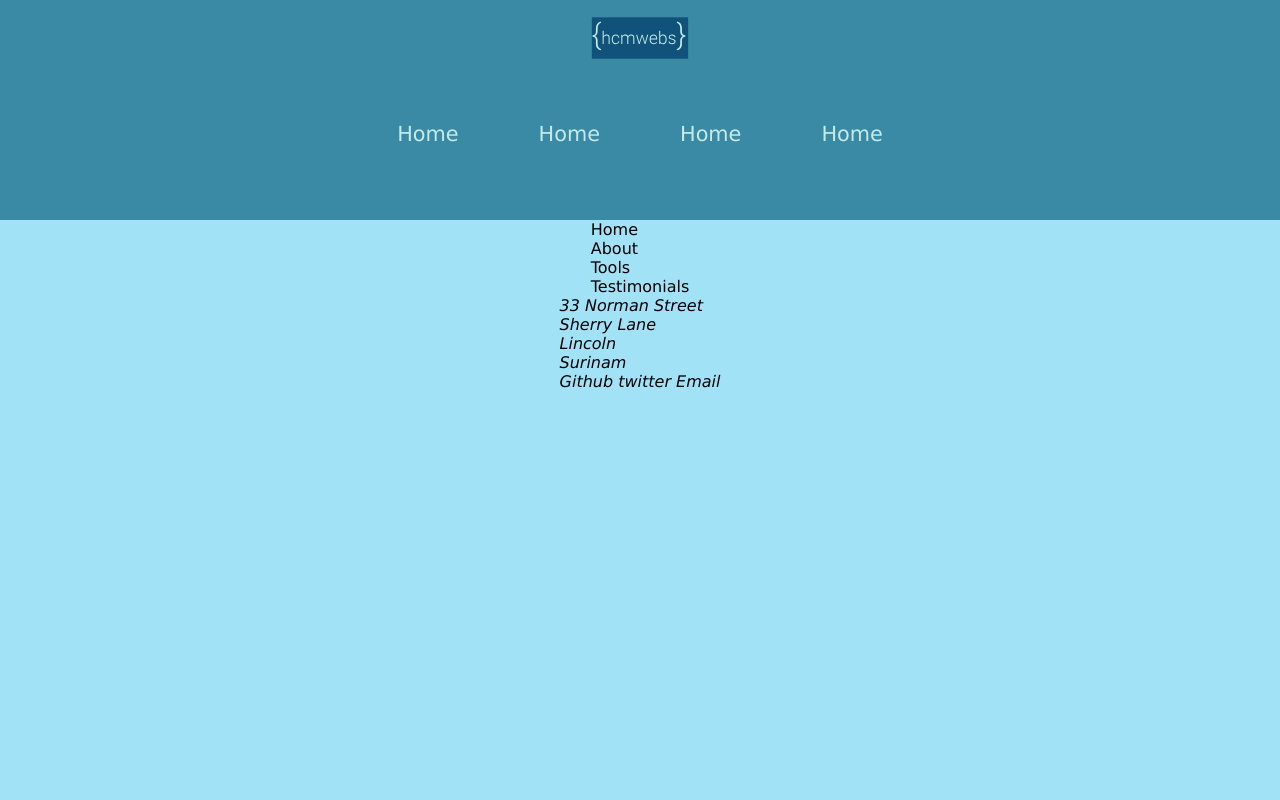
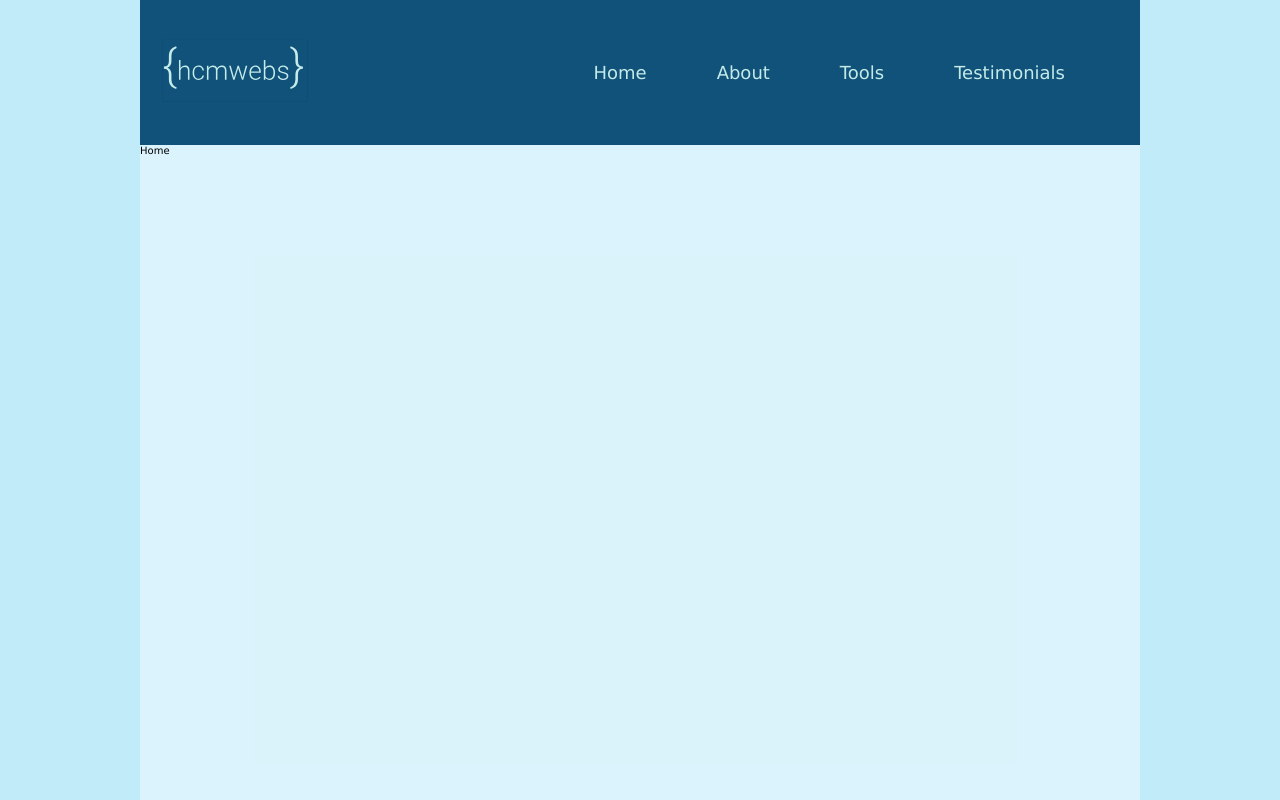
Before and after one commit to Hcmwebs/animationsOnScroll, a plain HTML site: page index.html in a window 1280 px wide. Shown: the top 800 px of the page. Drawn offline with Linux system fonts and the light colour scheme.

Commit message:
styled the  header and started the main section
Signed-off-by: Heze <64218603+Hcmwebs@users.noreply.github.com>

```diff
--- a/index.html
+++ b/index.html
@@ -8,26 +8,26 @@
     <title>Animations On Scroll</title>
   </head>
   <body>
+    <div class="wrapper">
       <header>
         <div class="logo">
           <img src="images/hcmwebsLogo.svg" alt="" />
         </div>
         <nav>
-        <ul class="navbar">
-          <li>Home</li>
-          <li>Home</li>
-          <li>Home</li>
-          <li>Home</li>
-        </ul>
+          <a href="#">Home</a>
+          <a href="#">About</a>
+          <a href="#">Tools</a>
+          <a href="#">Testimonials</a>
         </nav>
       </header>
 
-    <main class="container">
-      <section>Home</section>
-      <section>About</section>
-      <section>Tools</section>
-      <section>Testimonials</section>
+      <main class="mainContent">
+        <section id="home">Home</section>
+        <section id="about">About</section>
+        <section id="tools">Tools</section>
+        <section id="">Testimonials</section>
       </main>
+
       <footer>
         <div class="cta">
           <address>33 Norman Street</address>
@@ -41,5 +41,6 @@
           <i>Email</i>
         </div>
       </footer>
+    </div>
   </body>
 </html>
--- a/style.css
+++ b/style.css
@@ -1,3 +1,12 @@
+:root {
+  --backgroundColor: rgba(101, 207, 242, 0.4);
+  --headerTextColor: rgba(198, 236, 234, 0.99);
+  --headerBgColor: rgba(16, 82, 122, 1);
+  --mainBgColor: rgba(101, 207, 242, 0.8);
+  --boxShadow: 0px 4px 15px 2px rgba(0, 0, 0, 0.3);
+  font-size: 10px;
+}
+
 * {
   margin: 0;
   padding: 0;
@@ -7,7 +16,13 @@
 body {
   font-family: 'Lucida Sans', 'Lucida Sans Regular', 'Lucida Grande',
     'Lucida Sans Unicode', Geneva, Verdana, sans-serif;
-  background-color: rgba(101, 207, 242, 0.6);
+  background-color: var(--backgroundColor);
+  display: flex;
+  justify-content: center;
+  align-items: center;
+}
+.wrapper {
+  max-width: 1000px;
   width: 100%;
   display: flex;
   flex-direction: column;
@@ -15,19 +30,20 @@ body {
   align-items: center;
 }
 
+/* === header === */
 header {
   width: 100%;
-  min-height: 40px;
-  padding: 1rem;
+  /* min-height: 40px; */
+  padding: 2rem;
   display: flex;
   flex-direction: column;
-  justify-content: center;
+  justify-content: space-between;
   align-items: center;
-  color: rgba(198, 236, 234, 0.99);
-  background-color: rgba(15, 102, 131, 0.7);
+  background-color: var(--headerBgColor);
 }
 header .logo {
-  width: 100px;
+  width: 15rem;
+  border: none;
 }
 
 header .logo img {
@@ -36,37 +52,64 @@ header .logo img {
 }
 
 nav {
+  width: 300px;
   max-width: 80%;
-  padding: 1.8rem;
+  padding: 2rem;
   display: flex;
+  flex-direction: column;
   justify-content: center;
   align-items: center;
 }
-.navbar {
-  /* width: 80%; */
-  list-style: none;
-  padding: 0;
-  margin: 0 auto;
+
+nav a {
+  width: 100%;
+  text-decoration: none;
+  font-size: 1.8rem;
+  margin: 1rem;
+  padding: 1.2rem 2.5rem;
+  text-align: center;
+  color: var(--headerTextColor);
+  transition: all 0.65s ease-in;
+}
+nav a:hover {
+  color: var(--headerBgColor);
+  background-color: var(--headerTextColor);
+  box-shadow: var(--boxShadow);
+}
+
+/* === main === */
+.mainContent {
+  width: 100%;
+  color: rgba(0, 0, 0, 0.9)
   display: flex;
+  flex-direction: column;
   justify-content: center;
   align-items: center;
-  flex-direction: column;
 }
-.navbar li {
-  display: block; /*===@medias(max-width: 700px) ===*/
-  font-size: 1.3rem;
-  margin: 1rem;
-  padding: 0.8rem 1.5rem;
-  text-align: center;
-  /* background-color: #c5c5c5; */
+section {
+  width: 100%;
+  min-height: 100vh;
 }
 
+section:nth-child(odd) {
+  background-color: rgba(255, 255, 255, 0.4);
+}
+section:nth-child(even) {
+  background-color: rgba(255, 255, 255, 0.6);
+}
+/* === footer === */
+
+/* === medias === */
+
 @media (min-width: 768px) {
-  .navbar {
+  header {
     flex-direction: row;
   }
-
-  .navbar li {
-    display: inline-block;
+  nav {
+    flex-direction: row;
+    width: auto;
+  }
+  nav a {
+    width: auto;
   }
 }
```
Also changed, not shown: 1 other file. Lines whose indentation alone changed are shown as unchanged.
